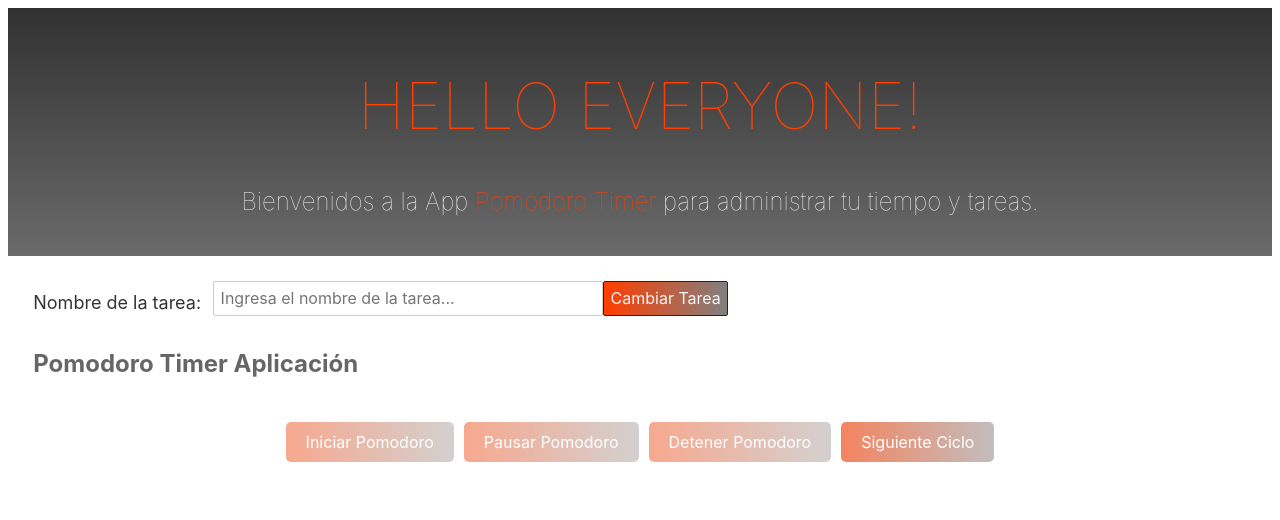
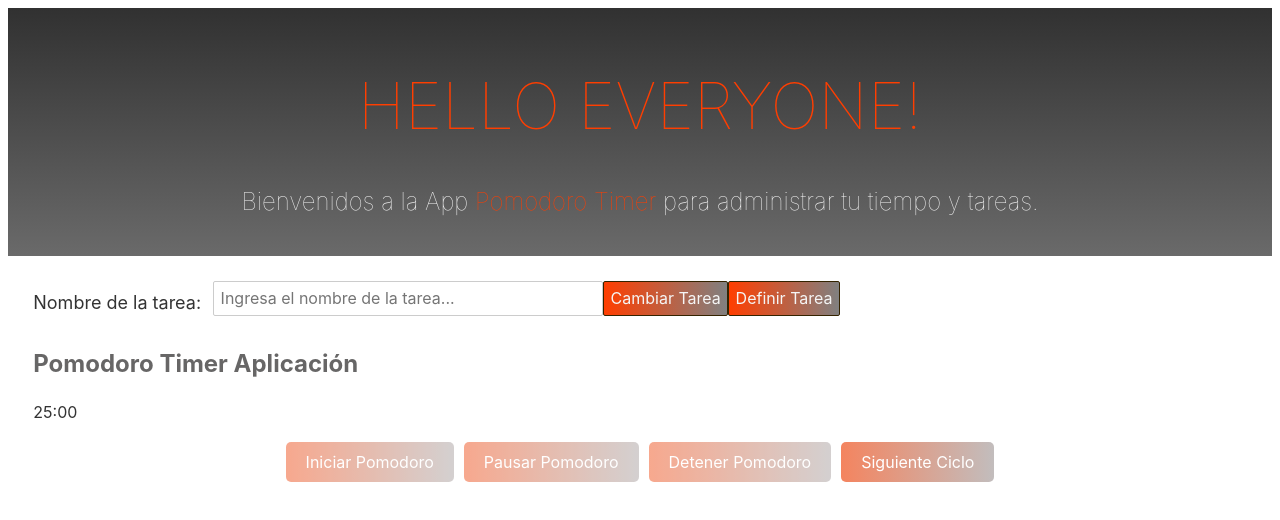
Before and after one commit to germope5/PomodoroTimer, a Svelte app: page / in a window 1280 px wide. Shown: the top 520 px of the page. Built offline with nearby package versions, Linux system fonts and the light colour scheme.

Commit message:
Cambios para mejorar lógica

```diff
--- a/src/TaskHistory.svelte
+++ b/src/TaskHistory.svelte
@@ -15,14 +15,14 @@
 -->
 
 <script>
-    //Ejemplo de cómo almacenar en localStorage
+  // Importa la función cambiarTarea desde Timer.svelte
+  import { cambiarTarea } from '../src/Timer.svelte';
 
-    const taskHistory = JSON.parse(localStorage.getItem('taskHistory')) || [];
-    let inputTarea = "";
+  const taskHistory = JSON.parse(localStorage.getItem('taskHistory')) || [];
+  let inputTarea = "";
 
-
-    //Función para Cambiar de Tarea
-    function cambiarTarea() {
+  // Nueva función para definir y guardar la tarea actual
+  function definirYGuardarTarea() {
     // Cambiar la tarea solo si no hay tareas en ejecución actualmente
     if (!tareaEnEjecucion()) {
       // Asegurarse de que hay un nombre de tarea válido antes de cambiar
@@ -40,15 +40,14 @@
     // Por ejemplo, si estás implementando el temporizador Pomodoro, podrías verificar si está en ejecución
     return false; // Cambia esto según tu implementación
   }
-
-
 </script>
 
 <!-- Componente para introducir el nombre de la tarea. -->
 <section class="contenedor-fila">
-    <label for="inputTarea">Nombre de la tarea:</label>
-    <input type="text" id="inputTarea" name="inputTarea" placeholder="Ingresa el nombre de la tarea..." required>
-    <button on:click={cambiarTarea} disabled={tareaEnEjecucion()}>Cambiar Tarea</button>
+  <label for="inputTarea">Nombre de la tarea:</label>
+  <input type="text" bind:value={inputTarea} id="inputTarea" name="inputTarea" placeholder="Ingresa el nombre de la tarea..." required>
+  <button on:click={cambiarTarea} disabled={tareaEnEjecucion()}>Cambiar Tarea</button>
+  <button on:click={definirYGuardarTarea} disabled={tareaEnEjecucion()}>Definir Tarea</button>
 </section>
 
 
--- a/src/Timer.svelte
+++ b/src/Timer.svelte
@@ -22,7 +22,7 @@
 
 <script>
 
-    import {onMount} from 'svelte';
+    import {onMount, afterUpdate} from 'svelte';
 
     const taskHistory = JSON.parse(localStorage.getItem('taskHistory')) || [];
     let inputTarea = "";
@@ -40,27 +40,29 @@
     let bloquesTrabajo = 0; //Contador para seguir la pauta de intervalos.
     let temporizador;
 
-    //Función para Cambiar de Tarea
-    function cambiarTarea() {
-    if (!pomodoroRunning) {
-      // Cambiar la tarea solo si el pomodoro no está en ejecución
-      taskHistory.push(inputTarea);
-      localStorage.setItem('taskHistory', JSON.stringify(taskHistory));
-      inputTarea = ""; // Limpiar el campo de entrada después de cambiar la tarea
+    let tiempoMostrado = convertirSegundosAMinutos(tiempoRestante);
+
+    function convertirSegundosAMinutos(segundos) {
+        const minutos = Math.floor(segundos / 60);
+        const segundosRestantes = segundos % 60;
+
+        return `${minutos}:${segundosRestantes < 10 ? '0' : ''}${segundosRestantes}`;
     }
-  }
+
+
 
     //Función para Iniciar Pomodoro
     function iniciarPomodoro() {
-        if (inputTarea !== "") {
+        if (inputTarea.trim() !== "") {
             // Iniciar el pomodoro solo si se ha definido una tarea
             pomodoroRunning = true;
             temporizador = setInterval(() => {
                 if (tiempoRestante > 0) {
                     tiempoRestante--;
+                    actualizarTiempoMostrado();
                 } else {
                     detenerPomodoro();
-        mostrarAlertaFinBloque(); // Mostrar la alerta/notificación al final de cada bloque
+                    mostrarAlertaFinBloque();
                     if (bloquesTrabajo % 3 === 2) {
                         tiempoRestante = descansoLargo;
                     } else {
@@ -98,6 +100,7 @@
   });
 
   function handleVisibilityChange() {
+  console.log('Visibility changed:', document.hidden);
   if (document.hidden) {
     // La página está en segundo plano, pausar el temporizador
     pausarPomodoro();
@@ -131,11 +134,23 @@
     mostrarNotificacion("¡Se ha completado un Bloque!  ¡Comienza el siguiente!");
   }
 
+  function actualizarTiempoMostrado() {
+    tiempoMostrado = convertirSegundosAMinutos(tiempoRestante);
+  }
+
+  afterUpdate(() => {
+    // Manejar actualizaciones después de cada renderizado
+    if (pomodoroRunning) {
+      actualizarTiempoMostrado();
+    }
+  });
+
 </script>
 
 <section class="ContenedorTimer">
 
     <h1>{titulo}</h1>
+    <span>{tiempoMostrado}</span>
     <section class="botones">
         <button on:click={iniciarPomodoro} disabled={pomodoroRunning || inputTarea === ""}>Iniciar Pomodoro</button>
     <button on:click={pausarPomodoro} disabled={!pomodoroRunning}>Pausar Pomodoro</button>
```
Lines whose indentation alone changed are shown as unchanged.
